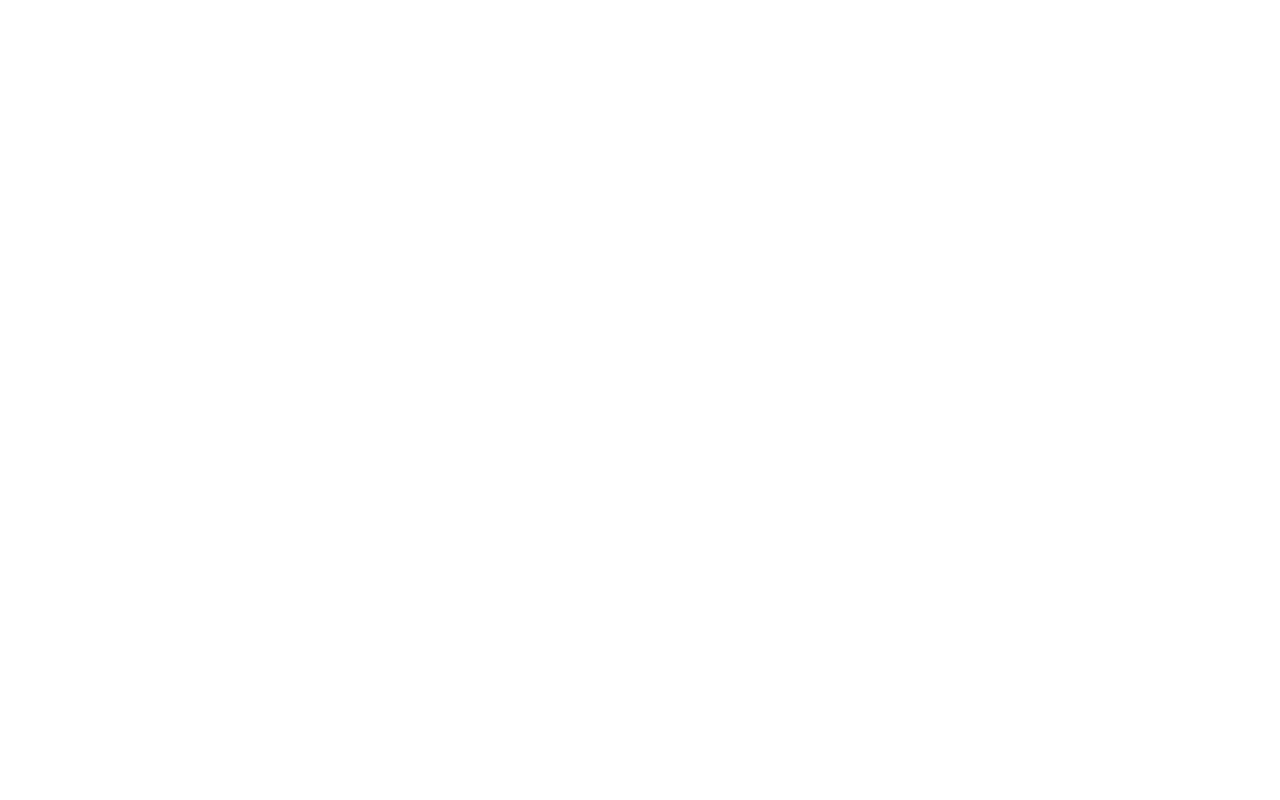
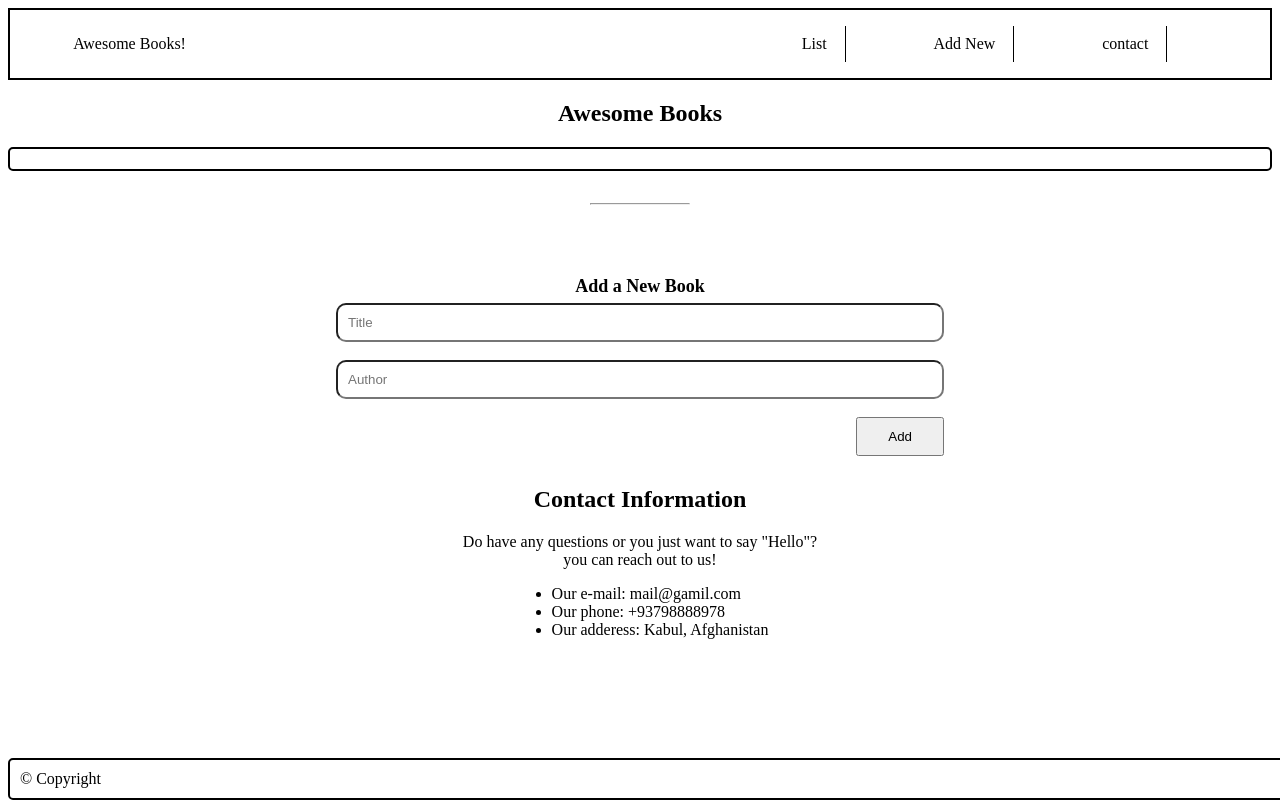
Before and after one commit to Diegogagan2587/AwesomeBook-with-ES6, a website: page index.html in a window 1280 px wide. Drawn offline with Linux system fonts and the light colour scheme.

Commit message:
create boddy for the book page within html

```diff
--- a/index.css
+++ b/index.css
@@ -0,0 +1,140 @@
+* {
+    box-sizing: border-box;
+  }
+
+  a {
+    text-decoration: none;
+  }
+
+
+  /* -- Start Navigation Bar--- */
+
+  nav {
+    display: flex;
+    justify-content: space-between;
+    align-items: center;
+    padding-left: 5%;
+    padding-right: 5%;
+    border: 2px solid black;
+  }
+
+  nav ul {
+    display: flex;
+    padding-left: 0;
+    justify-content: space-around;
+    width: 40%;
+    align-items: center;
+  }
+
+  nav ul li {
+    list-style: none;
+    padding: 2%;
+    padding-right: 4%;
+    border-right: 1px solid black;
+  }
+
+  nav ul li a {
+    color: black;
+  }
+
+
+  /* -- End Navigation Bar--- */
+
+  .books h1 {
+    text-align: center;
+  }
+
+  table {
+    width: 100%;
+    height: 100%;
+    border: 2px solid black;
+    border-radius: 5px;
+    padding: 10px;
+  }
+
+  .booklist tr {
+    width: 100%;
+    display: flex;
+    flex-direction: row;
+    justify-content: space-between;
+    gap: 10px;
+    background-color: lightgray;
+    margin-bottom: 0.5rem;
+    padding: 10px;
+    border-radius: 10px;
+  }
+
+  .booklist tr div {
+    width: 50%;
+  }
+
+  .removeButton {
+    float: right;
+    border: 2px solid black;
+    border-radius: 5px;
+    padding: 5px;
+  }
+
+  hr {
+    margin-top: 2rem;
+    width: 100px;
+    background-color: black;
+  }
+
+  .form-add-book {
+    padding-top: 5%;
+  }
+
+  fieldset {
+    width: 50%;
+    margin: 0 auto;
+    border: none;
+  }
+
+  legend {
+    font-size: 18px;
+    font-weight: bold;
+    text-align: center;
+  }
+
+  fieldset input {
+    padding: 10px;
+    width: 100%;
+    border-radius: 10px;
+  }
+
+  fieldset button {
+    float: right;
+    padding: 10px 30px;
+    border-radius: 2px solid black;
+  }
+
+
+  /* contact section */
+
+  .contact {
+    display: flex;
+    flex-direction: column;
+    justify-content: center;
+    align-items: center;
+  }
+
+  .contact p {
+    margin: 0;
+  }
+
+
+  /* Footer section */
+
+  footer {
+    border: 2px solid black;
+    padding: 10px;
+    border-radius: 5px;
+    position: fixed;
+    bottom: 0;
+    width: 100%;
+  }
+
+  .hide {
+    display: none;
+  }
--- a/index.html
+++ b/index.html
@@ -9,6 +9,57 @@
     <script src="./index.js" defer></script>
 </head>
 <body>
+    <header>
+        <nav>
+            <p>Awesome Books!</p>
+            <ul id="top-nav-ul">
+                <li class="top-nav-li" > <a class="nav-anchors" href="#books-section">List</a></li>
+                <li class="top-nav-li" > <a class="nav-anchors" href="#form-add-book">Add New</a> </li>
+                <li class="top-nav-li" > <a class="nav-anchors" href="#contact">contact</a> </li>
+            </ul>
+        </nav>
+    </header>
+    <section id="books-section" class="books">
+        <table>
+            <thead>
+                <h1>Awesome Books</h1>
+            </thead>
+            <tbody class="booklist">
 
+            </tbody>
+        </table>
+        <hr>
+    </section>
+    <form id="form-add-book" class="form-add-book" action="">
+        <fieldset>
+            <legend>Add a New Book</legend>
+
+            <label>
+            <input type="text" name="title" id="title" placeholder="Title">
+        </label>
+            <br><br>
+            <label>
+            <input type="text" name="author" id="author" placeholder="Author">
+        </label>
+            <br><br>
+            <button type="button" id="addBook">Add</button>
+        </fieldset>
+
+    </form>
+    <!-- Contact section -->
+    <section id="contact" class="contact">
+        <h2>Contact Information</h2>
+        <p>Do have any questions or you just want to say "Hello"?</p>
+        <p>you can reach out to us!</p>
+        <ul>
+            <li>Our e-mail: mail@gamil.com</li>
+            <li>Our phone: +93798888978</li>
+            <li>Our adderess: Kabul, Afghanistan</li>
+        </ul>
+    </section>
+    <!-- Footer section -->
+    <footer>
+        <span>&copy; Copyright</span>
+    </footer>
 </body>
 </html>
```
